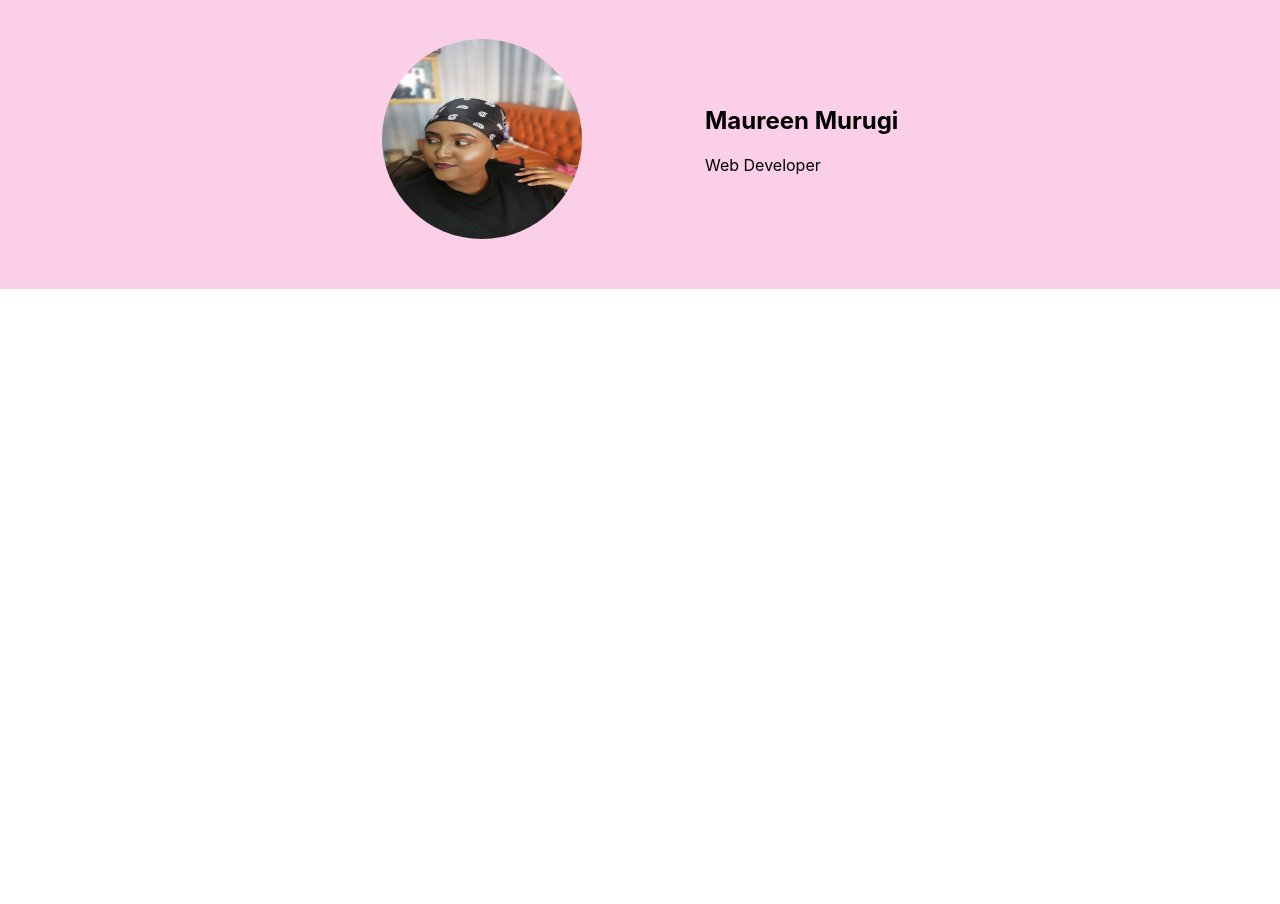
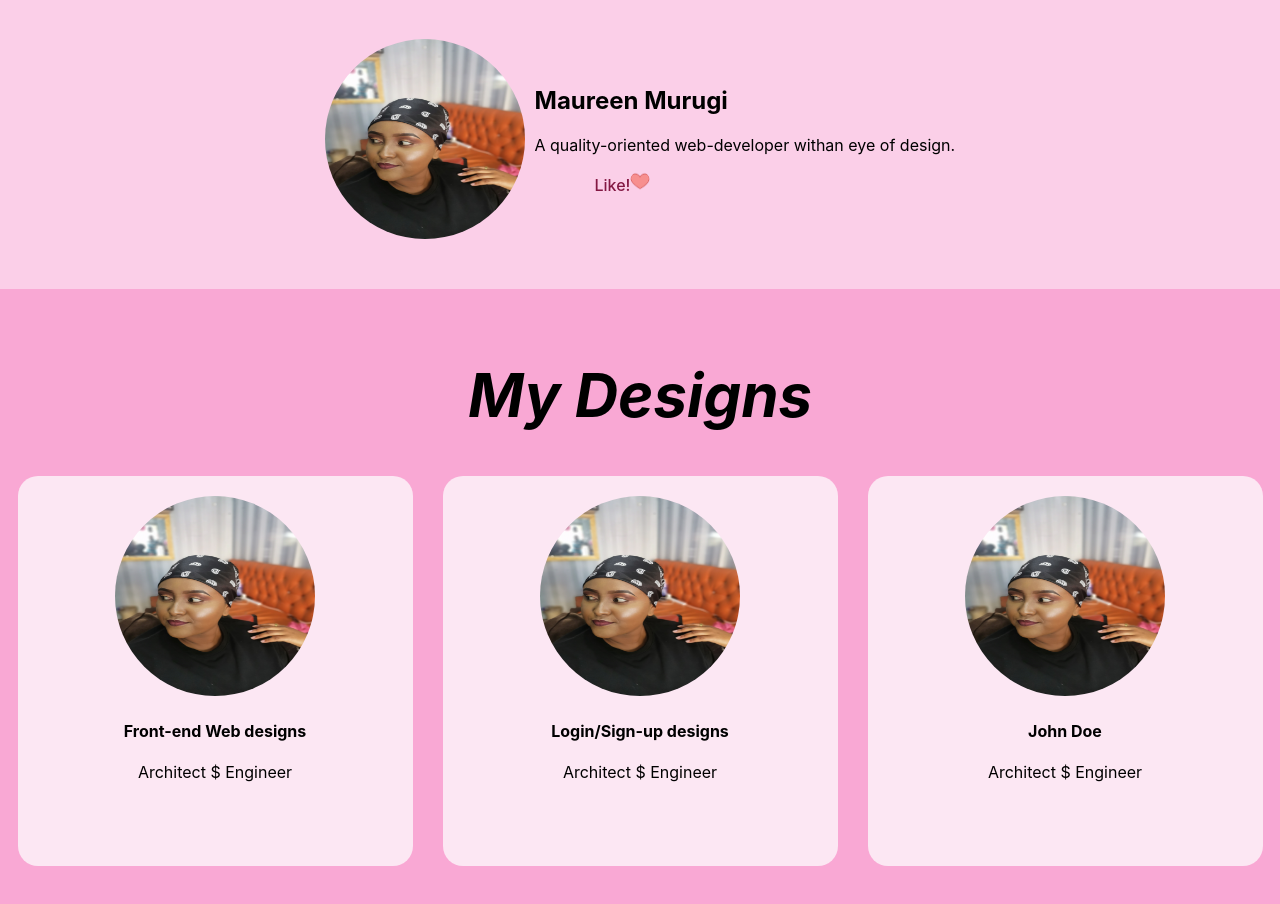
Before and after one commit to MaureenMurugi/techFace, a React (Create React App) app: page / in a window 1280 px wide. Shown: the part 140-1044 px from the top of the page. Before the commit the page ends 800 px from the top, so only its background shows below. Built offline with nearby package versions, Linux system fonts and the light colour scheme.

Commit message:
add profile cards for designs

```diff
--- a/src/Components/Home.js
+++ b/src/Components/Home.js
@@ -1,20 +1,28 @@
 import user from "../Components/data/user"
  import logo from "../Images/murugi.jpg"
+ import like from "../Images/like2.png"
+import ProfileCard from "./ProfileCard";
 
 function Home(props) {
     props=user;
     return (
+        <>
         <div className="section">
             <div className="photo">
                 <img src={logo} alt="logo"></img>
                 <div className="info">
                     <h2>{props.userName}</h2>
                     <p>{props.skill}</p>
+                    <ul>
+                        <li className="like">Like!<img className="likee" src={like} alt="like"></img></li>
+                    </ul>
                 </div>
+            </div>
+      </div>
+      <ProfileCard/>
+        </>
 
-            </div>
 
-      </div>
     )
 }
 
--- /dev/null
+++ b/src/Components/ProfileCard.js
@@ -0,0 +1,46 @@
+import person from "../Images/murugi.jpg"
+
+function ProfileCard() {
+  return (
+
+      <div className="projects">
+        <div className="title">
+          <h2 className="projo">My Designs</h2>
+        </div>
+
+        <div className="box">
+
+      <div className="card">
+        <img className="avatar" src={person} alt="avatar" ></img>
+        <div className="container">
+            <h4><b>Front-end Web designs</b></h4>
+            <p>Architect $ Engineer</p>
+        </div>
+    </div>
+
+    <div className="card">
+        <img className="avatar" src={person} alt="avatar" ></img>
+        <div className="container">
+            <h4><b>Login/Sign-up designs</b></h4>
+            <p>Architect $ Engineer</p>
+        </div>
+    </div>
+
+    <div className="card">
+        <img className="avatar" src={person} alt="avatar" ></img>
+        <div className="container">
+            <h4><b>John Doe</b></h4>
+            <p>Architect $ Engineer</p>
+        </div>
+    </div>
+
+      </div>
+      </div>
+
+
+
+
+  )
+}
+
+export default ProfileCard
--- a/src/Components/data/user.js
+++ b/src/Components/data/user.js
@@ -2,7 +2,7 @@
 
 const user = {
     userName: "Maureen Murugi",
-    skill: "Web Developer",
+    skill: "A quality-oriented web-developer withan eye of design.",
 
 
 
--- a/src/index.css
+++ b/src/index.css
@@ -75,3 +75,43 @@ img{
   width: 200px;
   border-radius: 50%;
 }
+.likee{
+  width: 20px;
+  height: 20px;
+
+}
+.projects{
+  background: #f9a8d4;
+  width: 100%;
+  padding: 40px 0px;
+}
+.projo{
+  color: black;
+  font-size: 60px;
+  font-style: italic;
+  width: 1130px;
+  margin: 30px auto;
+  text-align: center;
+}
+.box{
+  display: flex;
+  justify-content: center;
+  align-items: center;
+  min-height: 300px;
+}
+.card{
+  height: 350px;
+  width: 325px;
+  padding: 20px 35px;
+  background-color: #fce7f3;
+  border-radius: 20px;
+  margin: 15px;
+  overflow: scroll;
+  text-align: center;
+
+}
+.avatar{
+  height: 200px;
+  width: 200px;
+
+}
```
Also changed, not shown: src/Images/like2.png (added).
